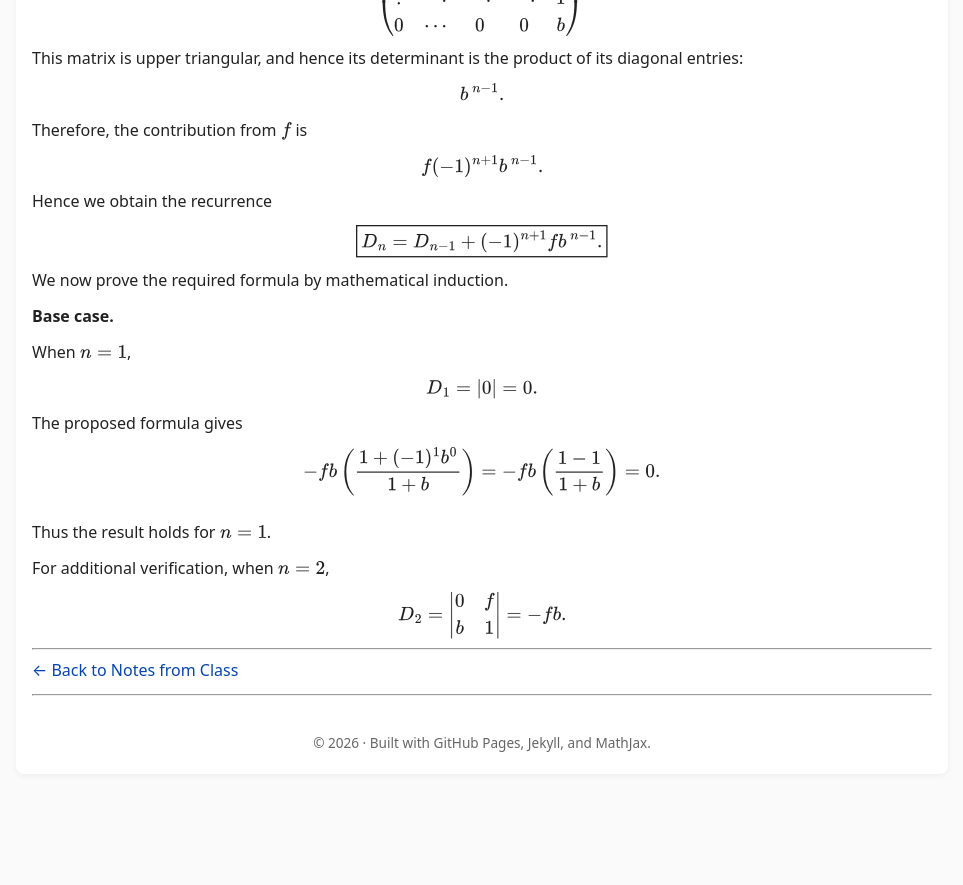
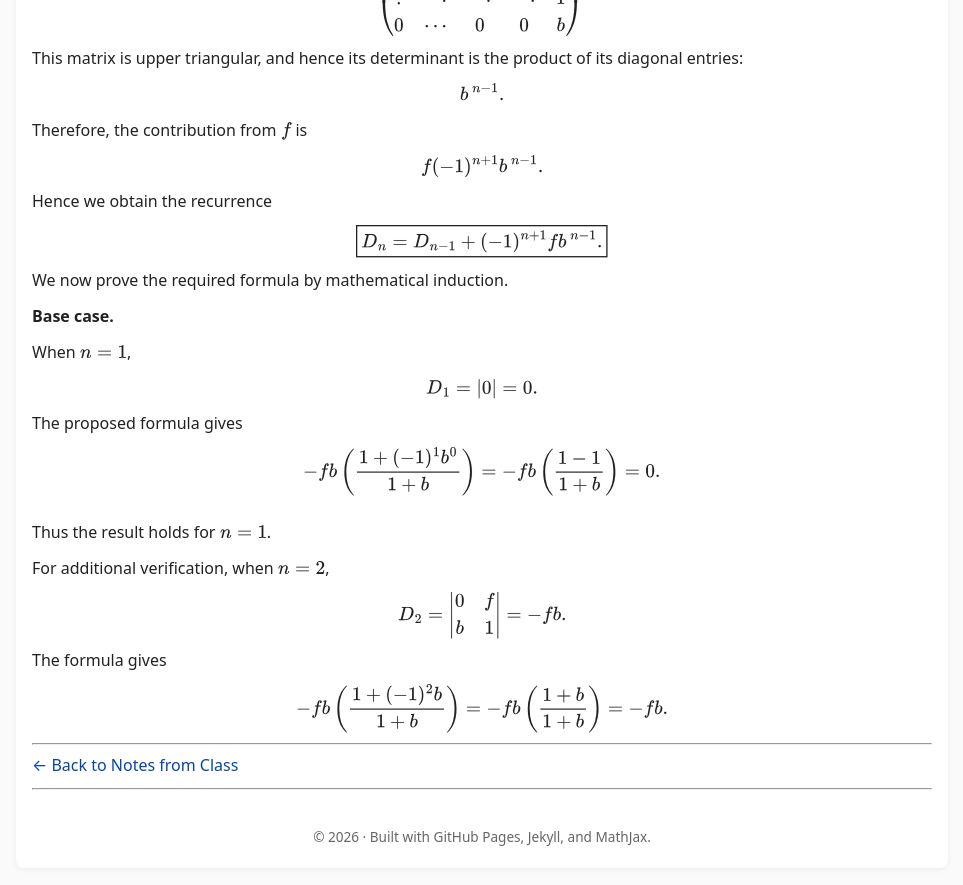
Before and after one commit to SaleemKamaludin/SaleemKamaludin.github.io, a Jekyll site: the page built from courses/math-2276/notes-from-class/lecture-2/index.md, in a window 1280 px wide and 900 px high, scrolled down 7001 px. Shown: the top 885 px of the window, without its empty margins (158-1121 px from the left). Built offline with Jekyll 4.4.1, drawn with Linux system fonts in a browser that asks for light colours; before the commit the page ends 7807 px from its top, so only the background shows below that.

Commit message:
Add formula verification to Lecture 2

```diff
--- a/courses/math-2276/notes-from-class/lecture-2/index.md
+++ b/courses/math-2276/notes-from-class/lecture-2/index.md
@@ -916,6 +916,27 @@ b & 1
 
 </div>
 
+<p>
+  The formula gives
+</p>
+
+<div class="display-math">
+
+\[
+-fb
+\left(
+\frac{1+(-1)^2b}{1+b}
+\right)
+=
+-fb
+\left(
+\frac{1+b}{1+b}
+\right)
+=-fb.
+\]
+
+</div>
+
 ---
 
 [← Back to Notes from Class]({{ '/courses/math-2276/notes-from-class/' | relative_url }})
```
